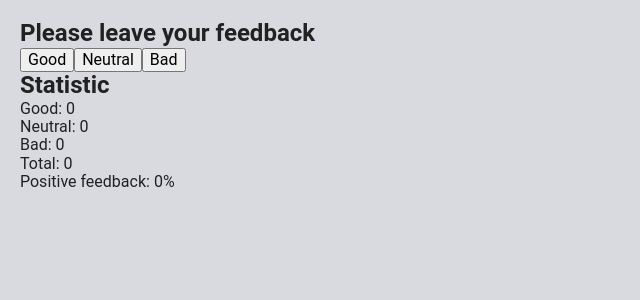
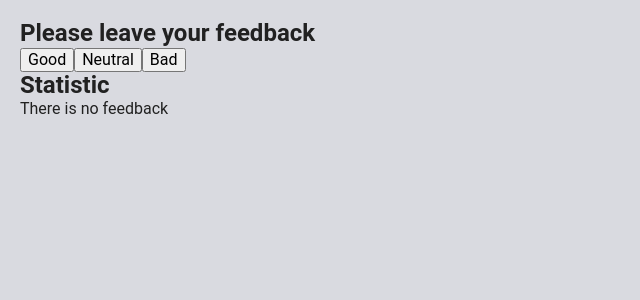
Before and after one commit to heorhii-aksiuk/goit-react-hw-02-feedback, a React (Create React App) app: page / in a window 1280 px wide. Shown: the top 300 px of the page, without its empty margins (0-640 px from the left). Built offline with nearby package versions, Linux system fonts and the light colour scheme.

Commit message:
Notification component and his toggle done

```diff
--- a/src/App.js
+++ b/src/App.js
@@ -4,6 +4,7 @@ import Container from './components/Container/Container';
 import Section from './components/Section/Section';
 import Statistic from './components/Statistic/Statistic';
 import FeedbackOptions from './components/FeedbackOptions/FeedbackOptions';
+import Notification from './components/Notification/Notification';
 
 class App extends Component {
   static defaultProps = {
@@ -45,6 +46,9 @@ class App extends Component {
           />
         </Section>
         <Section title="Statistic">
+          {total === 0 ? (
+            <Notification message="There is no feedback" />
+          ) : (
             <Statistic
               good={good}
               neutral={neutral}
@@ -52,6 +56,7 @@ class App extends Component {
               total={total}
               positivePercentage={positivePercentage}
             />
+          )}
         </Section>
       </Container>
     );
--- /dev/null
+++ b/src/components/Notification/Notification.js
@@ -0,0 +1,10 @@
+import { Component } from 'react';
+
+class Notification extends Component {
+  render() {
+    const { message } = this.props;
+    return <p>{message}</p>;
+  }
+}
+
+export default Notification;
```
Lines whose indentation alone changed are shown as unchanged.
